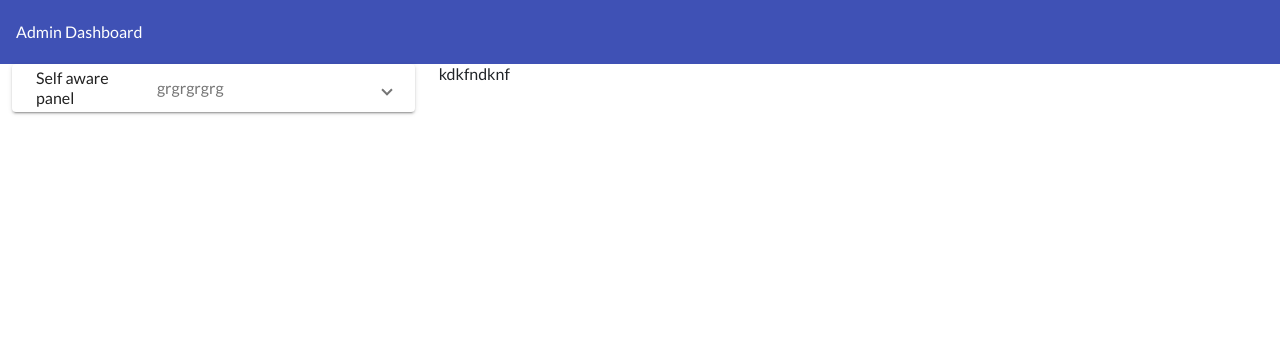
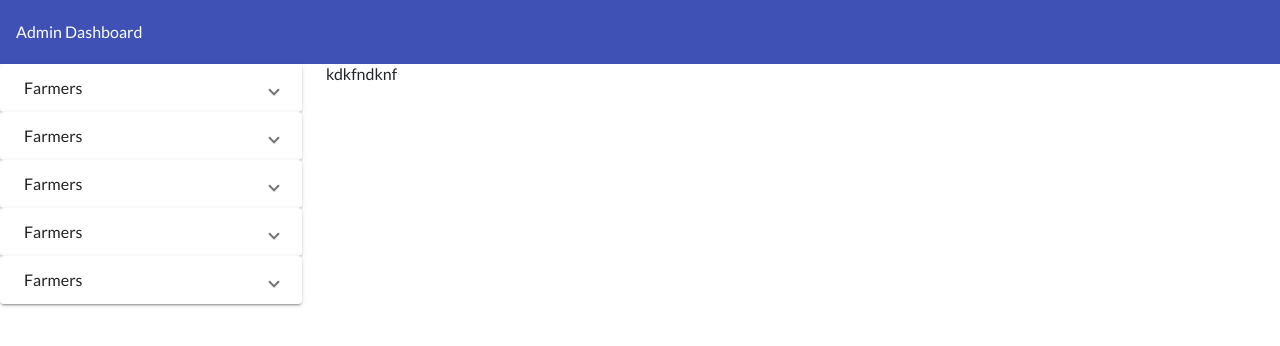
Before and after one commit to jeevanthask/fertilizer-stock-management, an Angular app in the folder frontend/: page / in a window 1280 px wide. Shown: the top 346 px of the page. Built offline with nearby package versions, Linux system fonts and the light colour scheme.

Commit message:
expansion panel buttons added

```diff
--- a/frontend/src/app/app.module.ts
+++ b/frontend/src/app/app.module.ts
@@ -8,6 +8,7 @@ import { LoginComponent } from './components/login/login.component';
 import { DashboardComponent } from './components/dashboard/dashboard.component';
 import {MatToolbarModule} from '@angular/material/toolbar';
 import {MatExpansionModule} from '@angular/material/expansion';
+import {MatButtonModule} from '@angular/material/button';
 
 
 @NgModule({
@@ -21,7 +22,8 @@ import {MatExpansionModule} from '@angular/material/expansion';
     AppRoutingModule,
     BrowserAnimationsModule,
     MatToolbarModule,
-    MatExpansionModule
+    MatExpansionModule,
+    MatButtonModule
 
 
   ],
--- a/frontend/src/app/components/dashboard/dashboard.component.html
+++ b/frontend/src/app/components/dashboard/dashboard.component.html
@@ -6,9 +6,9 @@
   </mat-toolbar>
 </div>
 
-<div class="container-fluid">
+<div>
   <div class="row">
-    <div class="col-md-4">
+    <div class="col-md-3">
       <div class="row">
         <div class="col-md-12">
           <mat-accordion>
@@ -17,16 +17,79 @@
               (closed)="panelOpenState = false"
             >
               <mat-expansion-panel-header>
-                <mat-panel-title> Self aware panel </mat-panel-title>
-                <mat-panel-description> grgrgrgrg </mat-panel-description>
+                <mat-panel-title>Farmers</mat-panel-title>
               </mat-expansion-panel-header>
-              <p>I'm visible because I am open</p>
+              <p><button mat-raised-button color="primary">Primary</button></p>
+            </mat-expansion-panel>
+          </mat-accordion>
+        </div>
+      </div>
+
+      <div class="row">
+        <div class="col-md-12">
+          <mat-accordion>
+            <mat-expansion-panel
+              (opened)="panelOpenState = true"
+              (closed)="panelOpenState = false"
+            >
+              <mat-expansion-panel-header>
+                <mat-panel-title>Farmers</mat-panel-title>
+              </mat-expansion-panel-header>
+              <p><button mat-raised-button color="primary">Primary</button></p>
+            </mat-expansion-panel>
+          </mat-accordion>
+        </div>
+      </div>
+
+      <div class="row">
+        <div class="col-md-12">
+          <mat-accordion>
+            <mat-expansion-panel
+              (opened)="panelOpenState = true"
+              (closed)="panelOpenState = false"
+            >
+              <mat-expansion-panel-header>
+                <mat-panel-title>Farmers</mat-panel-title>
+              </mat-expansion-panel-header>
+              <p><button mat-raised-button color="primary">Primary</button></p>
+            </mat-expansion-panel>
+          </mat-accordion>
+        </div>
+      </div>
+
+      <div class="row">
+        <div class="col-md-12">
+          <mat-accordion>
+            <mat-expansion-panel
+              (opened)="panelOpenState = true"
+              (closed)="panelOpenState = false"
+            >
+              <mat-expansion-panel-header>
+                <mat-panel-title>Farmers</mat-panel-title>
+              </mat-expansion-panel-header>
+              <p><button mat-raised-button color="primary">Primary</button></p>
+            </mat-expansion-panel>
+          </mat-accordion>
+        </div>
+      </div>
+
+      <div class="row">
+        <div class="col-md-12">
+          <mat-accordion>
+            <mat-expansion-panel
+              (opened)="panelOpenState = true"
+              (closed)="panelOpenState = false"
+            >
+              <mat-expansion-panel-header>
+                <mat-panel-title>Farmers</mat-panel-title>
+              </mat-expansion-panel-header>
+              <p><button mat-raised-button color="primary">Primary</button></p>
             </mat-expansion-panel>
           </mat-accordion>
         </div>
       </div>
     </div>
 
-    <div class="col-md-8">kdkfndknf</div>
+    <div class="col-md-9">kdkfndknf</div>
   </div>
 </div>
```
